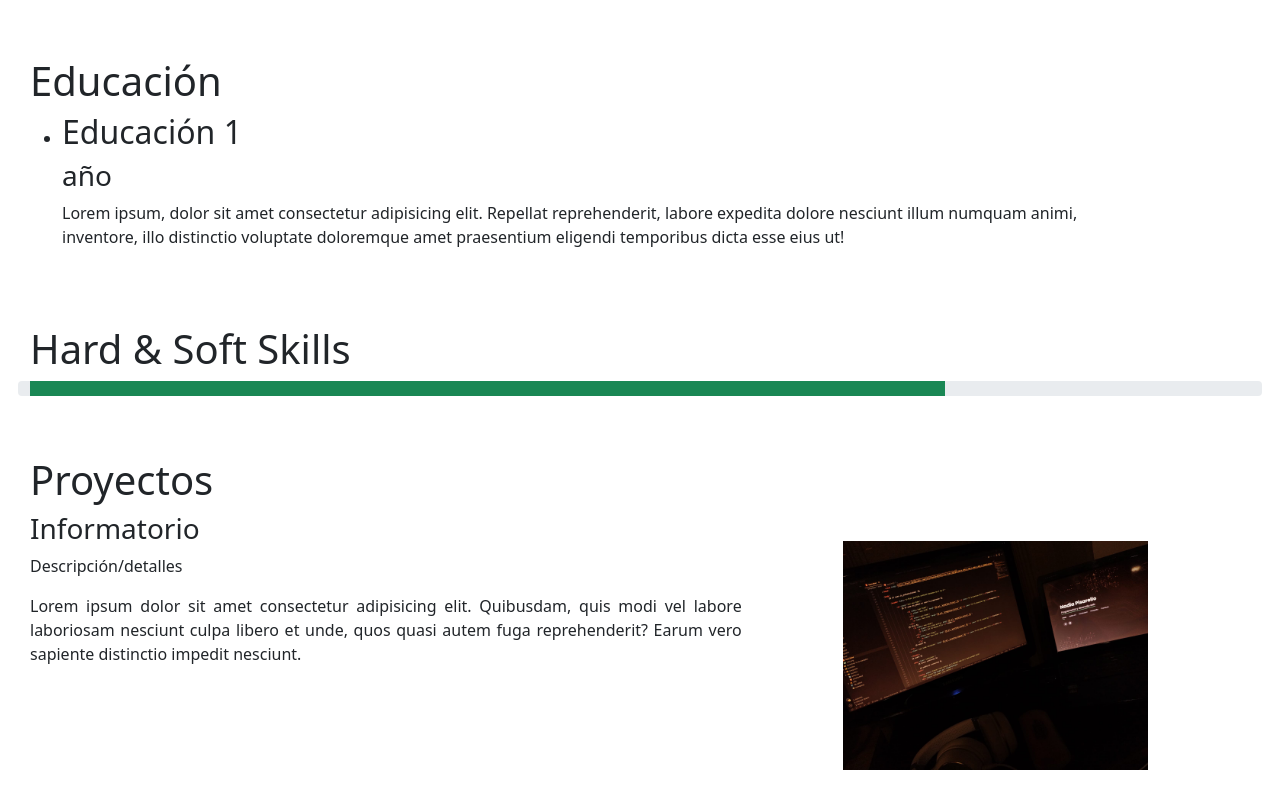
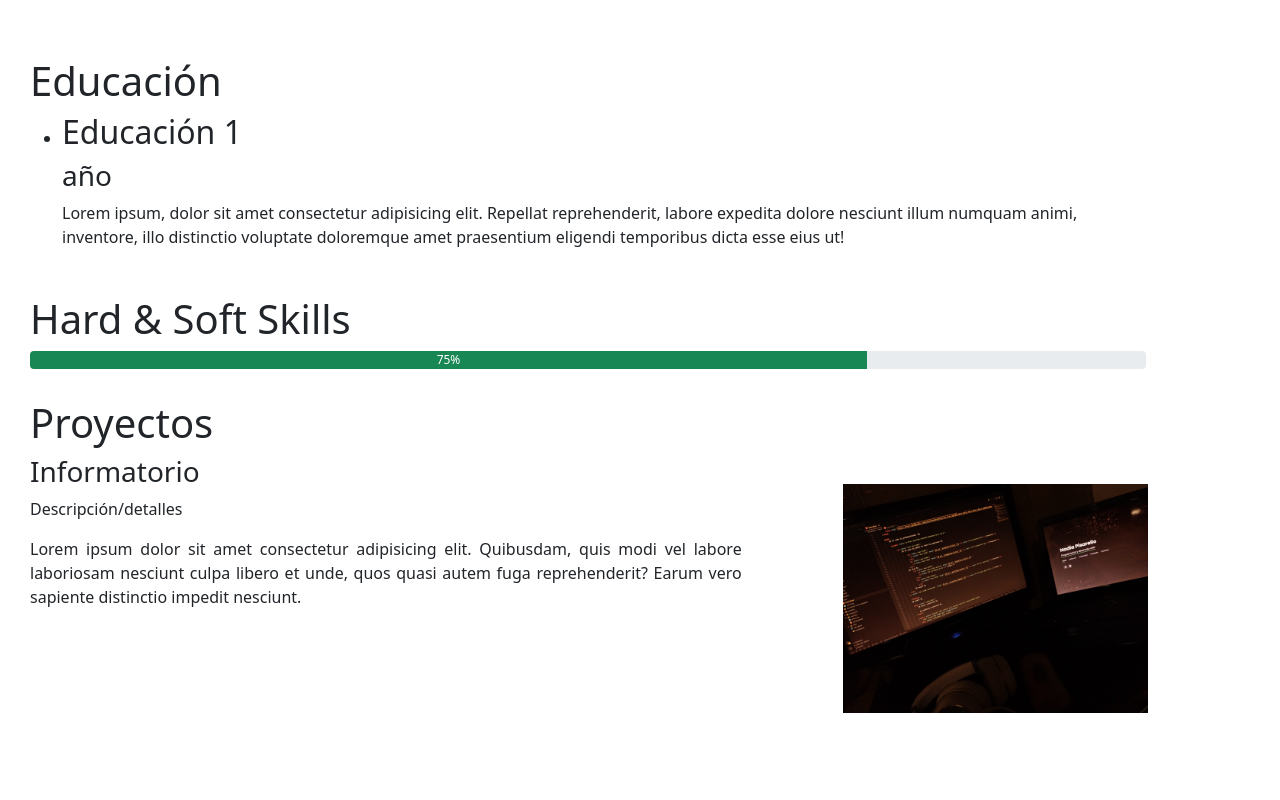
Before and after one commit to nadia-pisarello/portfolioNP, an Angular app: page / in a window 1280 px wide. Shown: the part 1151-1951 px from the top of the page. After the commit the page ends 1894 px from the top, so only its background shows below. Built offline with nearby package versions, Linux system fonts and the light colour scheme.

Commit message:
progress-bar

```diff
--- a/src/app/components/skills/skills.component.css
+++ b/src/app/components/skills/skills.component.css
@@ -1,3 +1,3 @@
-.row{
-    padding: 30px;
+.container{
+    margin-left: 18px;
 }
--- a/src/app/components/skills/skills.component.html
+++ b/src/app/components/skills/skills.component.html
@@ -1,6 +1,7 @@
-<div class="row">
+<div class="container">
     <h1>Hard & Soft Skills</h1>
-    <div class="progress" style="height: 15px">
-        <div class="progress-bar bg-success" role="progressbar" style="width: 75%" aria-valuenow="75" aria-valuemin="0" aria-valuemax="100"></div>
+    <div class="progress" style="height: 18px">
+        <div class="progress-bar bg-success" role="progressbar" style="width: 75%" aria-valuenow="75" aria-valuemin="0" aria-valuemax="100">75%</div>
     </div>
+
 </div>
```
